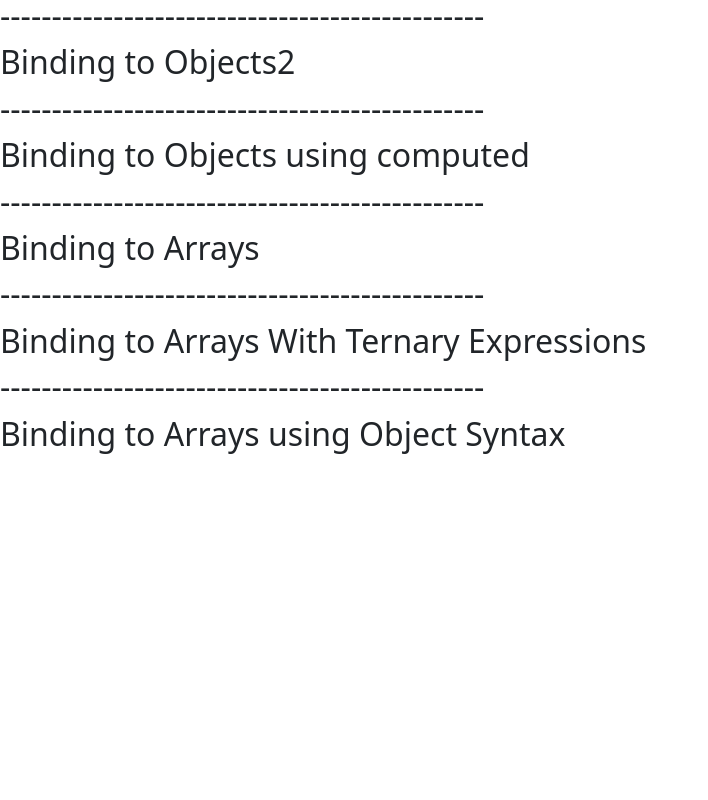
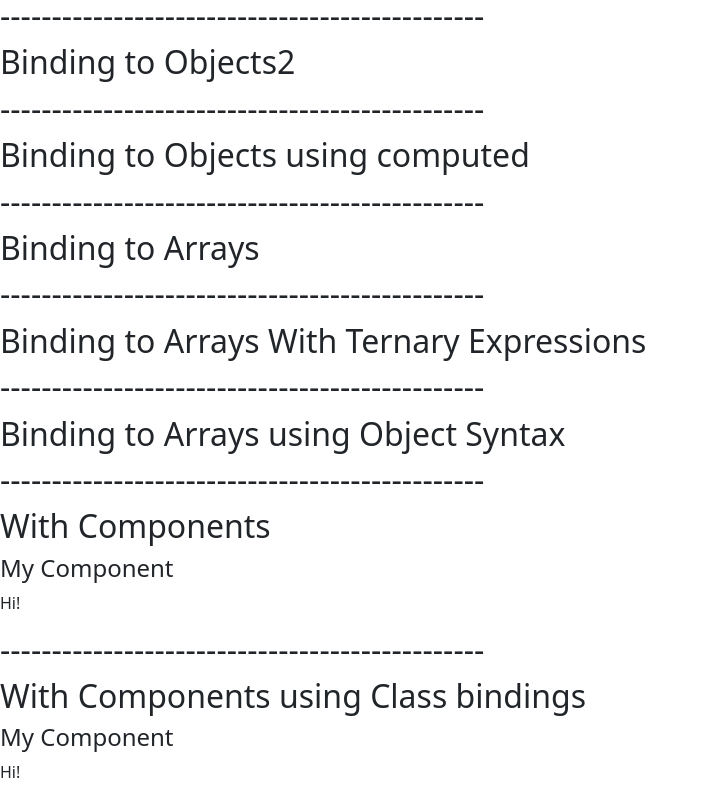
Before and after one commit to ljh9/VueExercises, a Vue app: page / in a window 1280 px wide. Shown: the part 2653-3453 px from the top of the page, without its empty margins (0-708 px from the left). Before the commit the page ends 3114 px from the top, so only its background shows below. Built offline with nearby package versions, Linux system fonts and the light colour scheme.

Commit message:
WithComponentsClassBindings

```diff
--- a/src/views/ExerciseTest01.vue
+++ b/src/views/ExerciseTest01.vue
@@ -27,6 +27,8 @@ import BindingToObjectComputed from './BindingToObjectComputed.vue'
 import BindingToArrays from './BindingToArrays.vue'
 import BindingToArraysWithTernaryExpressions from './BindingToArraysWithTernaryExpressions.vue'
 import BindingToArraysObjectSyntax from './BindingToArraysObjectSyntax.vue'
+import WithComponentsBasic from './WithComponentsBasic.vue'
+import WithComponentsClassBindings from './WithComponentsClassBindings.vue'
 </script>
 
 <template>
@@ -108,6 +110,12 @@ import BindingToArraysObjectSyntax from './BindingToArraysObjectSyntax.vue'
         <h2>-----------------------------------------------</h2>
         <h2>Binding to Arrays using Object Syntax</h2>
         <BindingToArraysObjectSyntax />
+        <h2>-----------------------------------------------</h2>
+        <h2>With Components</h2>
+        <WithComponentsBasic />
+        <h2>-----------------------------------------------</h2>
+        <h2>With Components using Class bindings</h2>
+        <WithComponentsClassBindings />
 
 
 
--- /dev/null
+++ b/src/views/WithComponentsClassBindings.vue
@@ -0,0 +1,20 @@
+<script>
+import MyComponent from './MyComponent.vue'
+export default {
+  data() {
+    return {
+        isActive: true
+    }
+  },
+  components: {
+    MyComponent
+  }
+}
+</script>
+
+<template>
+    <div>
+        <h4>My Component</h4>
+        <my-component :class="{ active: isActive }"></my-component>
+    </div>
+</template>
```
